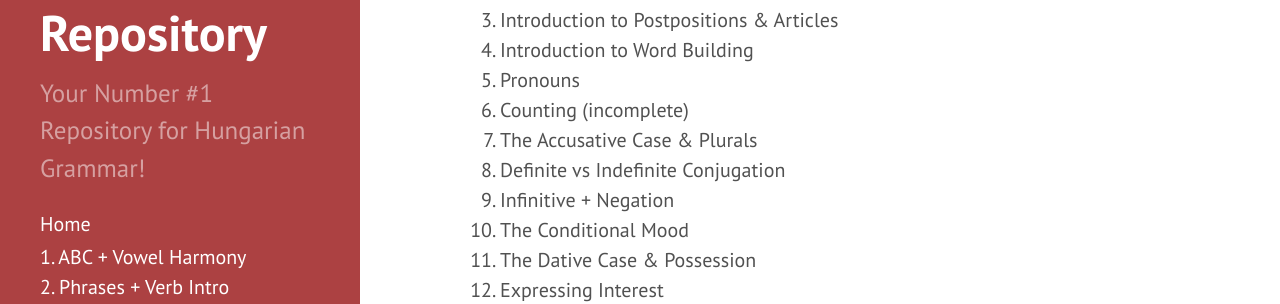
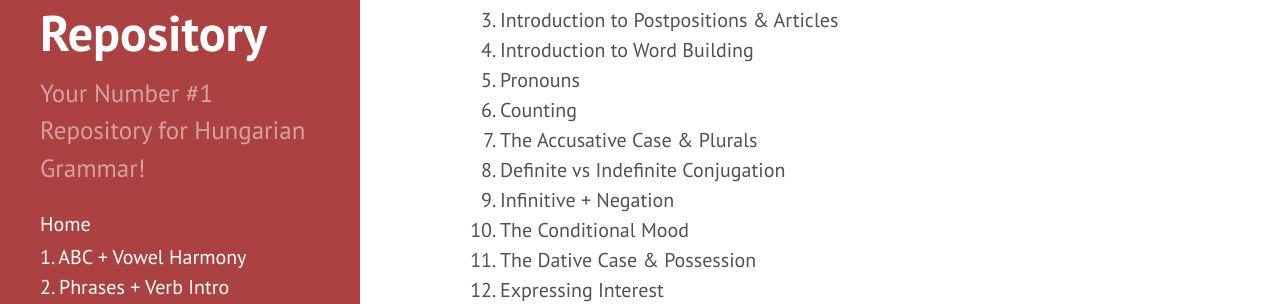
Before and after one commit to Magyartanulas/magyartanulas.github.io, a Jekyll site: the page built from _posts/2012-02-06-whats-jekyll.md, in a window 1280 px wide and 900 px high, scrolled down 770 px. Shown: the part 163-467 px from the top of the window. Built offline with Jekyll 4.4.1, drawn with Linux system fonts in a browser that asks for light colours; Markdown is read by kramdown in place of the engine named in the settings.

Commit message:
Update 2012-02-06-whats-jekyll.md

```diff
--- a/_posts/2012-02-06-whats-jekyll.md
+++ b/_posts/2012-02-06-whats-jekyll.md
@@ -25,7 +25,7 @@ Starting from Section 2, there will be captioned images with no english translat
 3. Introduction to Postpositions & Articles
 4. Introduction to Word Building
 5. Pronouns
-6. Counting (incomplete)
+6. Counting
 7. The Accusative Case & Plurals
 8. Definite vs Indefinite Conjugation
 9. Infinitive + Negation
```
